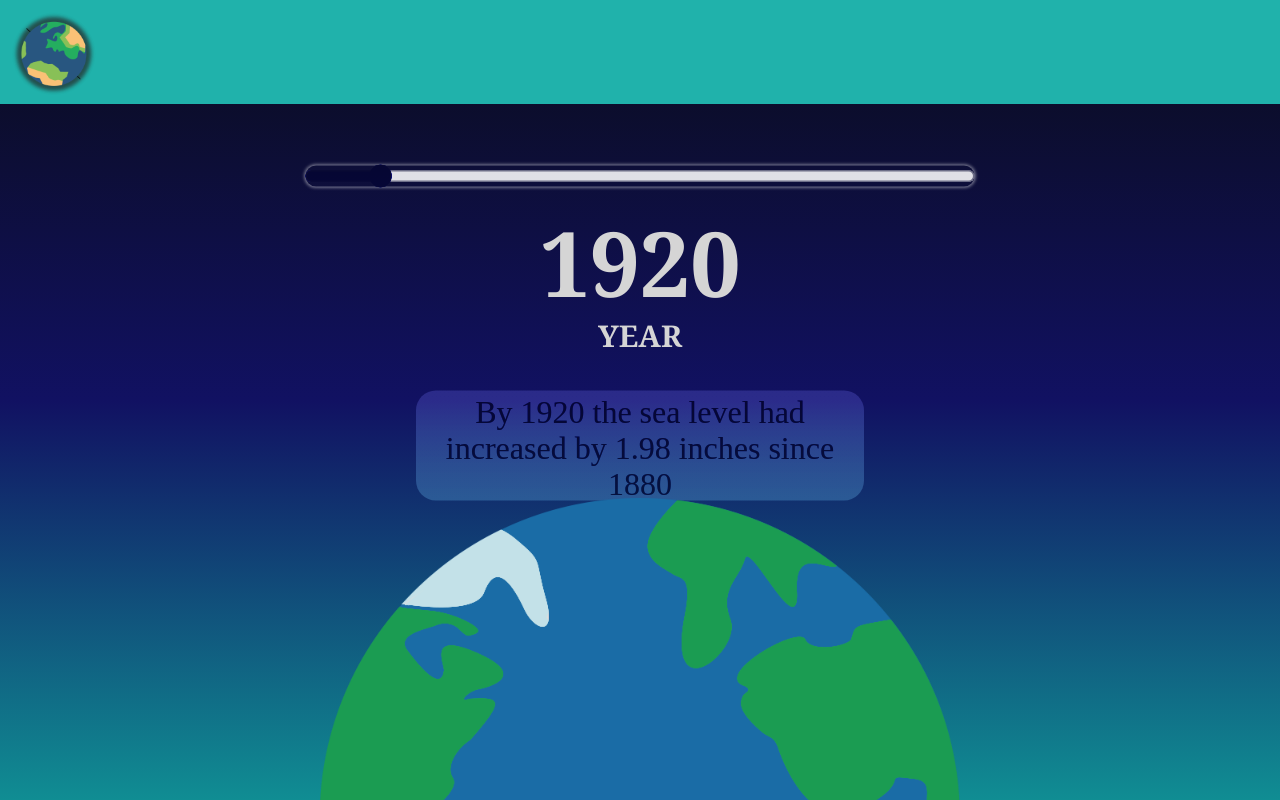
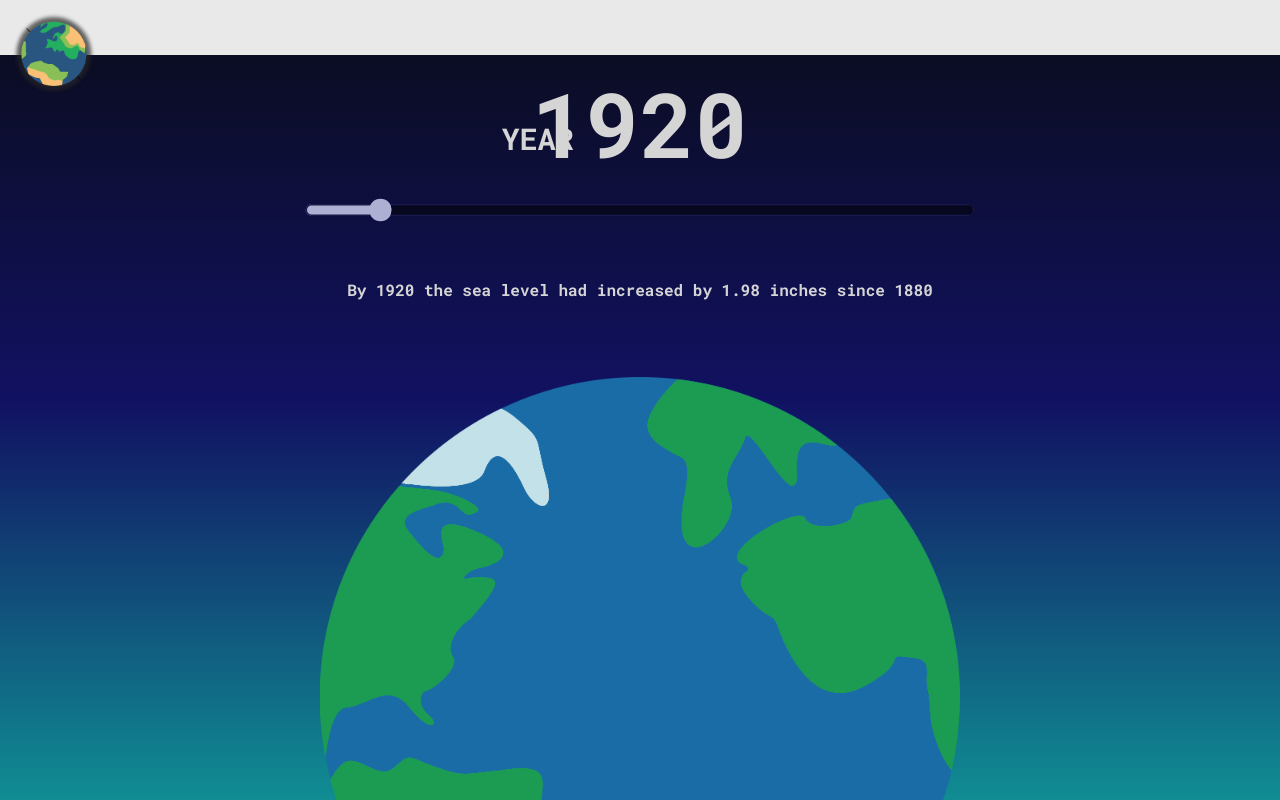
Before and after one commit to BruteYapper/Coastal_Hacks_Projects, a website: page WebPage/index.html in a window 1280 px wide. Shown: the top 800 px of the page. Drawn offline with Linux system fonts and the light colour scheme; files that its build step writes are made by us from their sources; files whose address does not match are found by name.

Commit message:
visual overhaul for home page

```diff
--- a/WebPage/index.html
+++ b/WebPage/index.html
@@ -15,16 +15,16 @@
 </head>
 
 <body scroll="no" style="overflow: hidden">
+    <h1 id="year-num">1969</h1>
+    <h4 id="year-title">YEAR</h4>
     <div class="slider-container" style="overflow: hidden; padding-bottom: 10px;">
         <input type="range" id="die-bar" class="slider" min="1900" max="2100" value="1900" />
     </div>
-    <h1 id="year-num">1969</h1>
-    <h4 id="year-title">YEAR</h4>
-    <div id="facts-container">
-        <p id="facts-text">
-            Lore Epsum Gaffle keffle griba le, midus topca le me no meda hagal
-        </p>
-    </div>
+    <p id="facts-text">
+        Lore Epsum Gaffle keffle griba le, midus topca le me no meda hagal
+    </p>
+    <!-- <div id="facts-container">
+    </div> -->
     <div id="earth-container">
         <img src="Imgs/Earth-In-Progress.png" id="earth" alt="earth" />
     </div>
--- a/public/styles.css
+++ b/public/styles.css
@@ -1,3 +1,5 @@
+@import url('https://fonts.googleapis.com/css2?family=Montserrat:wght@800&family=Roboto+Mono:wght@700&display=swap');
+
 body {
     background: rgb(10, 12, 25);
     background: linear-gradient(to bottom, rgb(10, 12, 25), rgb(17, 17, 98, 1), rgb(16, 141, 147));
@@ -11,9 +13,8 @@ body {
 .header {
     margin: auto;
     width: 100%;
-
-
-    background-color: #20B2AB
+    height: 55px;
+    background-color: #e9e9e9
 }
 
 #logo {
@@ -27,14 +28,14 @@ body {
 
 
 #die-bar {
-    margin: 5% 32.5% 0%;
+    margin: 1% 32.5% 0%;
     width: 35%;
     height: 50%;
     transform: scale(1.5);
     /* appearance: rgb(0, 0, 0); */
-    accent-color: rgb(48, 50, 116);
+    accent-color: rgb(212, 213, 226);
     mix-blend-mode: hard-light;
-    box-shadow: 0px 0px 2px rgba(255, 255, 255, 0.4);
+    /*box-shadow: 0px 0px 2px rgba(255, 255, 255, 0.4);*/
     border-radius: 45px;
     display: block;
 }
@@ -46,7 +47,7 @@ body {
     width: 50%;
 
     text-align: center;
-    font-family: 'Montserrat', georgia;
+    font-family: 'Roboto Mono', monospace;
     font-style: normal;
     font-weight: 700;
     font-size: 90px;
@@ -56,41 +57,40 @@ body {
 }
 
 #year-title {
-    margin: 0% auto 5%;
+    margin: -4.5% 17% 2.5%;
     width: 50%;
-
-    font-family: 'Montserrat', georgia;
+    font-family: 'Roboto Mono', monospace;
     font-style: normal;
     font-weight: 700;
     font-size: 30px;
     line-height: 37px;
     text-align: center;
-
     color: rgb(213, 213, 213);
 }
 
-#facts-container {
-    mix-blend-mode: soft-light;
-    margin: 0% auto 0%;
+/* #facts-container {
+    mix-blend-mode: overlay;
+    margin: 4% auto 4%;
     width: 17.5%;
     height: 55px;
 
     transform: scale(1.5);
-    background-color: rgb(213, 213, 213);
+    background-color: rgba(255, 255, 255, .5);
+    backdrop-filter: blur(5px);
     border-radius: 10px;
     justify-content: center;
     align-items: center;
-}
+} */
 
 #facts-text {
     margin: auto auto 0%;
-    padding: 1% 1%;
-    font-size: 20px;
-    font-family: Georgia 'Times New Roman' Times serif;
+    padding: 4% 1%;
+    font-size: 25px;
+    font-family: 'Roboto Mono', monospace;
     text-align: center;
     vertical-align: middle;
     flex: 0 0 12px;
-    color: rgb(32, 32, 32);
+    color: rgb(213, 213, 213);
 
 }
 
```
